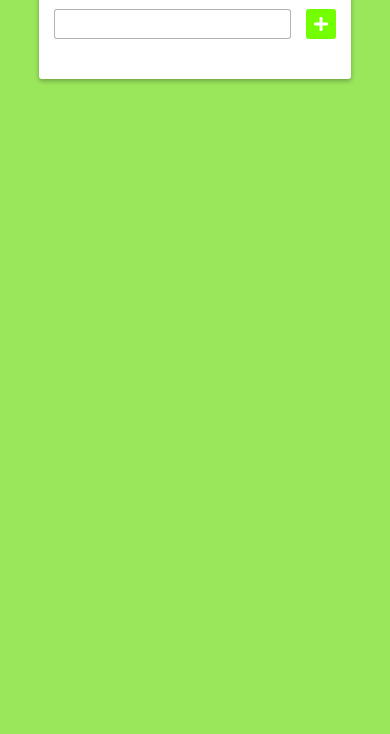
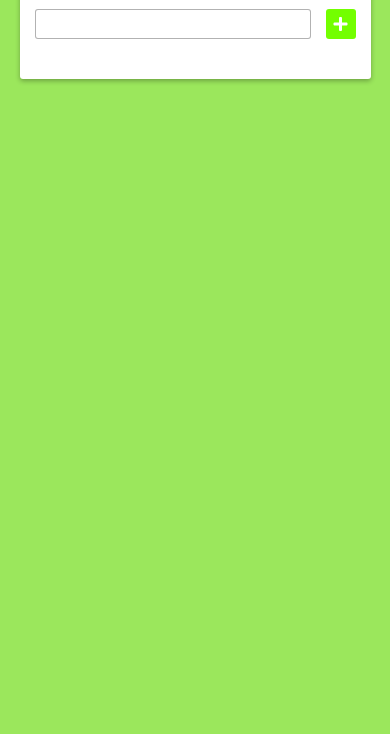
Before and after one commit to Srisai897/ToDo, a plain HTML site: page index.html in a window 390 px wide. Shown: the part 110-844 px from the top of the page. Drawn offline with Linux system fonts and the light colour scheme.

Commit message:
Added responsiveness for 400px width displays

```diff
--- a/style.css
+++ b/style.css
@@ -239,3 +239,9 @@ i:hover {
     }
 
 }
+
+@media screen and (max-width: 400px) {
+    body {
+        width: 90%;
+    }
+}
```
